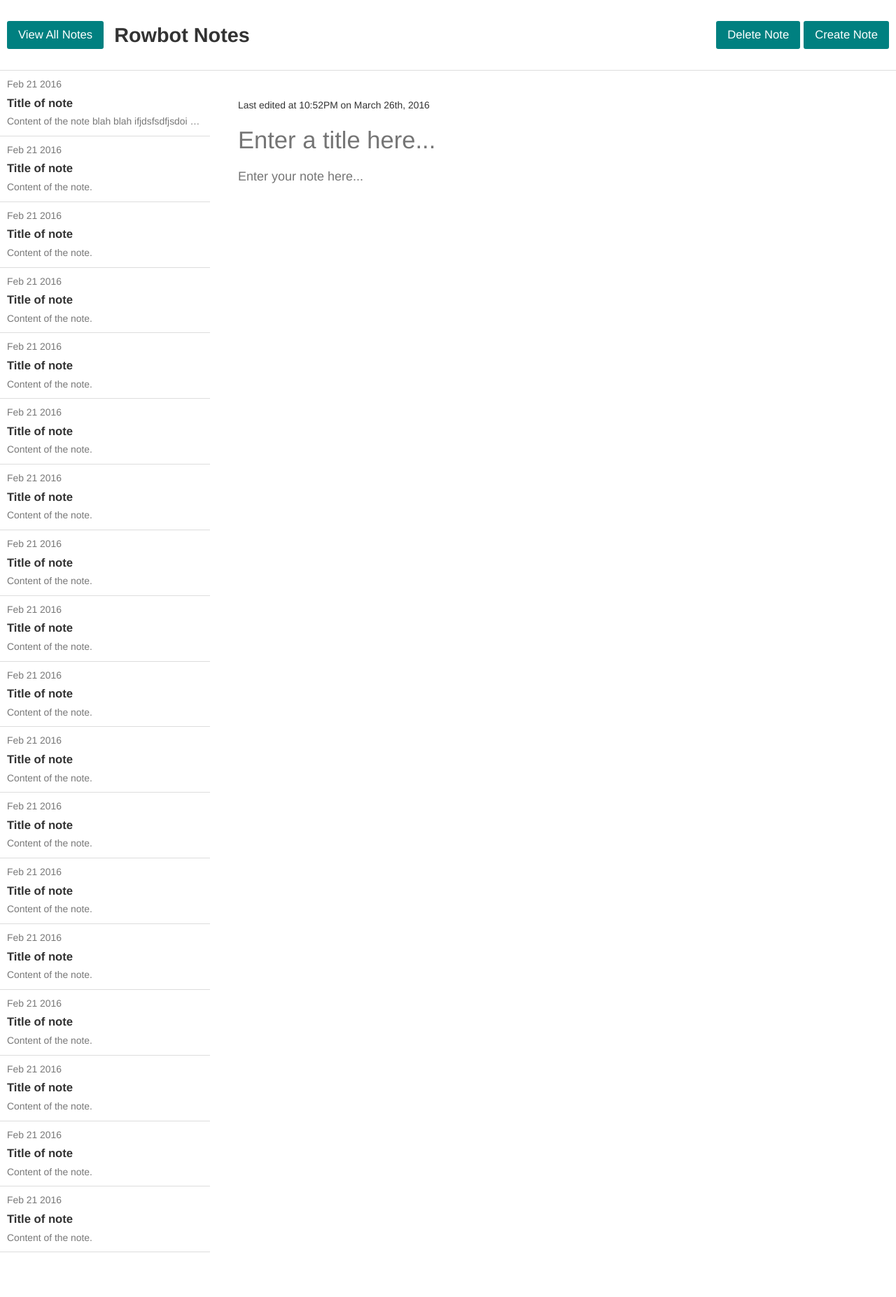
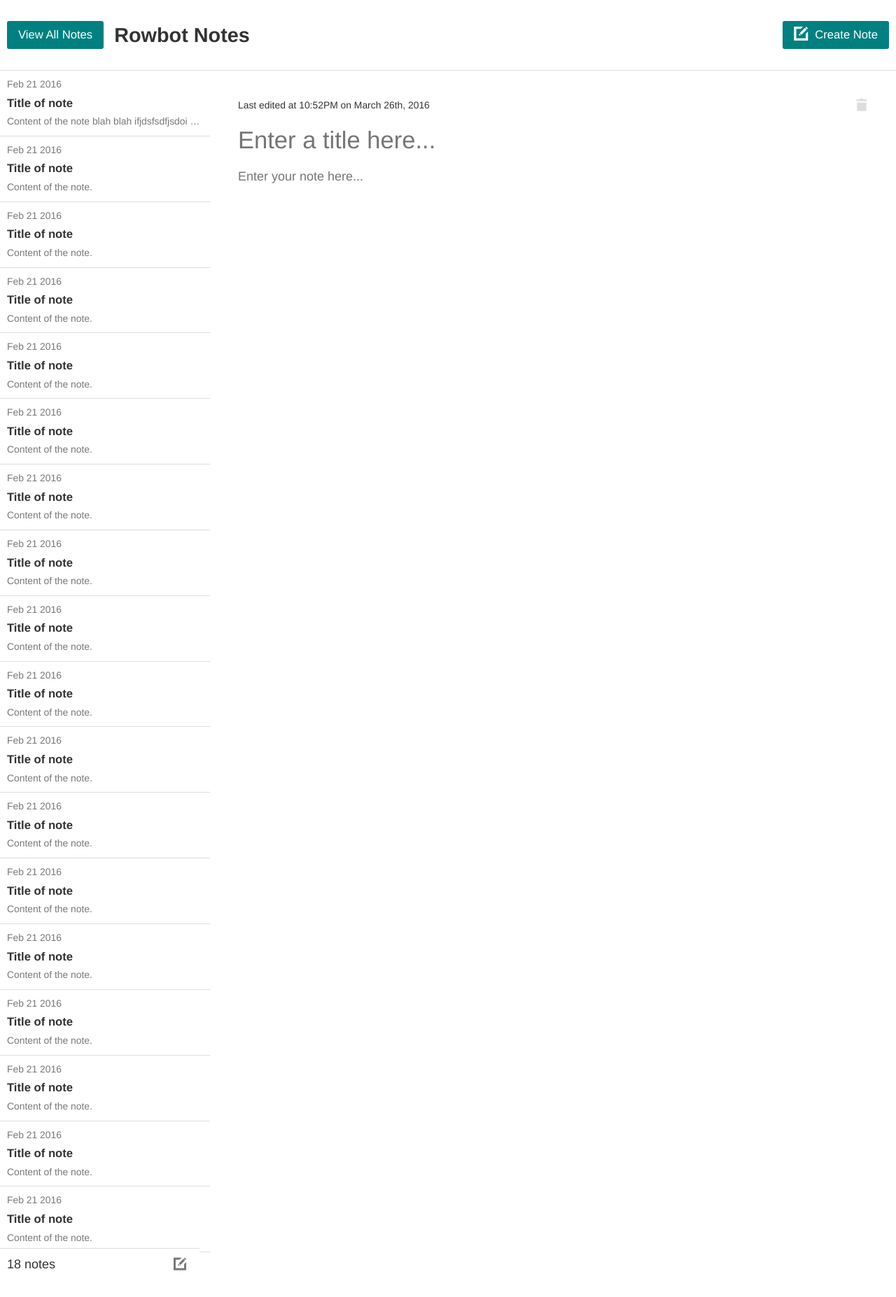
Before and after one commit to rowbot-weisguy/notes, a website: page app/index.html in a window 1280 px wide. Shown: the whole page at 70% size. After the commit the page ends 1830 px from the top, so only its background shows below. Drawn offline with nearby package versions, Linux system fonts and the light colour scheme; files that its build step writes are made by us from their sources.

Commit message:
More developed JS skeleton, icon fonts and styles

```diff
--- a/app/assets/sass/00 - tools/_tools.scss
+++ b/app/assets/sass/00 - tools/_tools.scss
@@ -1,3 +1,4 @@
 @import "functions";
 @import "mixins";
 @import "animations";
+@import "utilities";
--- /dev/null
+++ b/app/assets/sass/00 - tools/_utilities.scss
@@ -0,0 +1,8 @@
+.sr-only {
+    position:absolute;
+    left: -10000px;
+    top: auto;
+    width: 1px;
+    height: 1px;
+    overflow: hidden;
+}
--- a/app/assets/sass/02 - general/_base.scss
+++ b/app/assets/sass/02 - general/_base.scss
@@ -1,3 +1,7 @@
 // =============================================================================
 // Base
 // =============================================================================
+
+a {
+    cursor: pointer;
+}
--- a/app/assets/sass/02 - general/_general.scss
+++ b/app/assets/sass/02 - general/_general.scss
@@ -1,3 +1,4 @@
 @import "normalize";
 @import "base";
 @import "layout";
+@import "icon-font";
--- /dev/null
+++ b/app/assets/sass/02 - general/_icon-font.scss
@@ -0,0 +1,46 @@
+@font-face {
+  font-family: 'notes-icons';
+  src: url('../../font/notes-icons.eot?45818411');
+  src: url('../../font/notes-icons.eot?45818411#iefix') format('embedded-opentype'),
+       url('../../font/notes-icons.woff2?45818411') format('woff2'),
+       url('../../font/notes-icons.woff?45818411') format('woff'),
+       url('../../font/notes-icons.ttf?45818411') format('truetype'),
+       url('../../font/notes-icons.svg?45818411#notes-icons') format('svg');
+  font-weight: normal;
+  font-style: normal;
+}
+/* Chrome hack: SVG is rendered more smooth in Windozze. 100% magic, uncomment if you need it. */
+/* Note, that will break hinting! In other OS-es font will be not as sharp as it could be */
+/*
+@media screen and (-webkit-min-device-pixel-ratio:0) {
+  @font-face {
+    font-family: 'notes-icons';
+    src: url('../font/notes-icons.svg?45818411#notes-icons') format('svg');
+  }
+}
+*/
+
+ [class^="icon-"]:before, [class*=" icon-"]:before {
+  font-family: "notes-icons";
+  font-style: normal;
+  font-weight: normal;
+  speak: none;
+
+  display: inline-block;
+  text-decoration: inherit;
+  width: 1em;
+  margin-right: 0.5em;
+  text-align: center;
+
+  /* For safety - reset parent styles, that can break glyph codes*/
+  font-variant: normal;
+  text-transform: none;
+  line-height: 1em;
+
+  // Font smoothing. That was taken from TWBS
+  -webkit-font-smoothing: antialiased;
+  -moz-osx-font-smoothing: grayscale;
+}
+
+.icon-trash:before { content: '\e800'; } /* '' */
+.icon-edit-alt:before { content: '\e801'; } /* '' */
--- a/app/assets/sass/02 - general/_layout.scss
+++ b/app/assets/sass/02 - general/_layout.scss
@@ -9,6 +9,7 @@
 }
 
 .layout__body {
+    position: relative;
     display: flex;
     flex-direction: row;
 }
--- a/app/assets/sass/03 - atoms/_buttons.scss
+++ b/app/assets/sass/03 - atoms/_buttons.scss
@@ -10,6 +10,10 @@
     border-radius: $border-radius;
     font-family: "Helvetica Neue";
     font-size: $font-size-sm;
-    // font-weight: bold;
     text-decoration: none;
+    text-transform: capitalize;
+
+    i[class^="icon-"]:before {
+        font-size: $font-size-base;
+    }
 }
--- a/app/assets/sass/04 - molecules/_note-preview.scss
+++ b/app/assets/sass/04 - molecules/_note-preview.scss
@@ -12,7 +12,7 @@
 }
 
 .note-preview__list {
-    margin: 0 0 26.5rem;
+    margin: 0 0 4rem;
     padding: 0;
 }
 
@@ -43,3 +43,17 @@
     color: $gray;
     font-size: $font-size-xs;
 }
+
+.note-preview__count {
+    padding: 1rem;
+    background-color: $white;
+}
+
+.note-preview__create {
+    float: right;
+    color: $gray;
+
+    i[class^="icon-"]:before {
+        line-height: 1.414;
+    }
+}
--- a/app/assets/sass/05 - organisms/_note.scss
+++ b/app/assets/sass/05 - organisms/_note.scss
@@ -1,6 +1,22 @@
 .note {
     margin: 0;
     padding: 4rem;
+}
+
+.note__delete {
+    float: right;
+    padding: 1rem;
+    margin-top: -1rem;
+    margin-right: -1rem;
+    color: $gray-light;
+
+    &:hover {
+        color: $gray;
+    }
+
+    i[class^="icon-"]:before {
+        margin-right: 0;
+    }
 }
 
 .note__date {
--- a/app/assets/sass/05 - organisms/_sidebar.scss
+++ b/app/assets/sass/05 - organisms/_sidebar.scss
@@ -1,3 +1,14 @@
 .sidebar {
     padding: 0;
 }
+
+.sidebar__main {
+}
+
+.sidebar__bottom {
+    position: absolute;
+    bottom: 0;
+    left: 0;
+    width: 26.5rem;
+    border-top: 1px solid $border;
+}
--- a/app/index.html
+++ b/app/index.html
@@ -8,17 +8,16 @@
     <div class="layout app">
         <nav class="layout__header header">
             <div class="header__left">
-                <a class="button">View All Notes</a>
+                <a class="button js-view-notes">View All Notes</a>
                 <h1 class="site-title">Rowbot Notes</h1>
             </div>
             <div class="header__right">
-                <a class="button" href="#">Delete Note</a>
-                <a class="button" href="#">Create Note</a>
+                <a class="button js-create-note" href="#"><i class="icon-edit-alt"></i>Create Note</a>
             </div>
         </nav>
         <div class="layout__body">
             <nav class="layout__sidebar sidebar">
-                <ul class="note-preview__list">
+                <ul class="sidebar__main note-preview__list">
                     <li class="note-preview">
                         <span class="note-preview__date">Feb 21 2016</span>
                         <p class="note-preview__title">Title of note</p>
@@ -110,13 +109,19 @@
                         <p class="note-preview__excerpt">Content of the note.</p>
                     </li>
                 </ul>
+                <div class="sidebar__bottom note-preview__count">
+                    18 notes
+                    <a class="note-preview__create js-create-note"><i class="icon-edit-alt"></i><span class="sr-only">Create Note</span></a>
+                </div>
             </nav>
             <main class="layout__note note">
+                <a class="note__delete js-delete-note" href="#"><i class="icon-trash"></i><span class="sr-only">Delete Note</span></a>
                 <span class="note__date">Last edited at 10:52PM on March 26th, 2016</span>
                 <input class="note__title" name="title" type="text" id="title" placeholder="Enter a title here..."/>
                 <textarea class="note__body" name="body" id="body" placeholder="Enter your note here..." ></textarea>
             </main>
         </div>
     </div>
+    <script src="/assets/js/min/app.js"></script>
 </body>
 </html>
```
Also changed, not shown: app/assets/js/scripts.js (+74 -6 lines), gulpfile.js (+12 -3 lines), app/assets/font/notes-icons.ttf (added), app/assets/font/notes-icons.woff (added), app/assets/font/notes-icons.woff2 (added), 2 other files.
